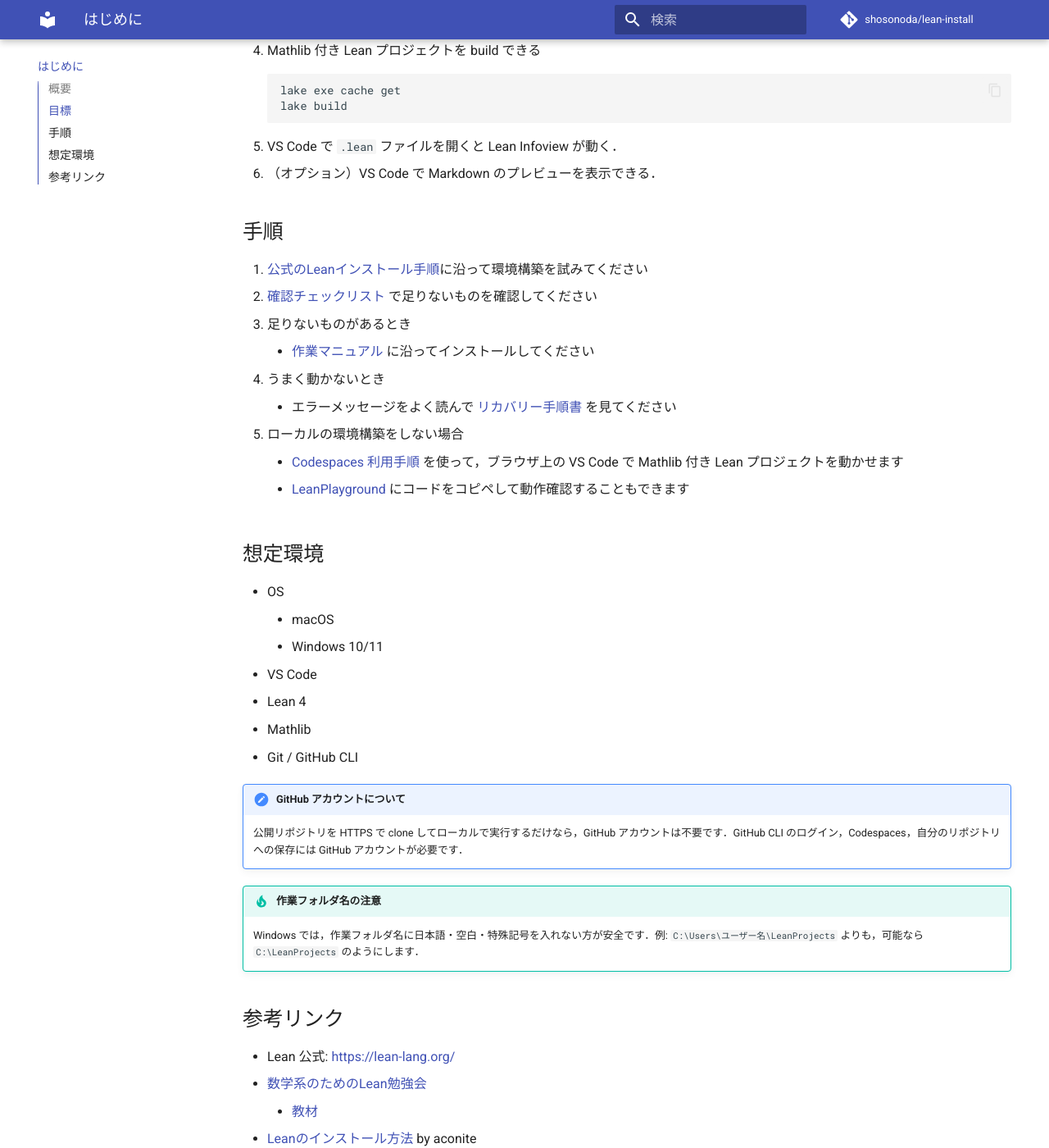
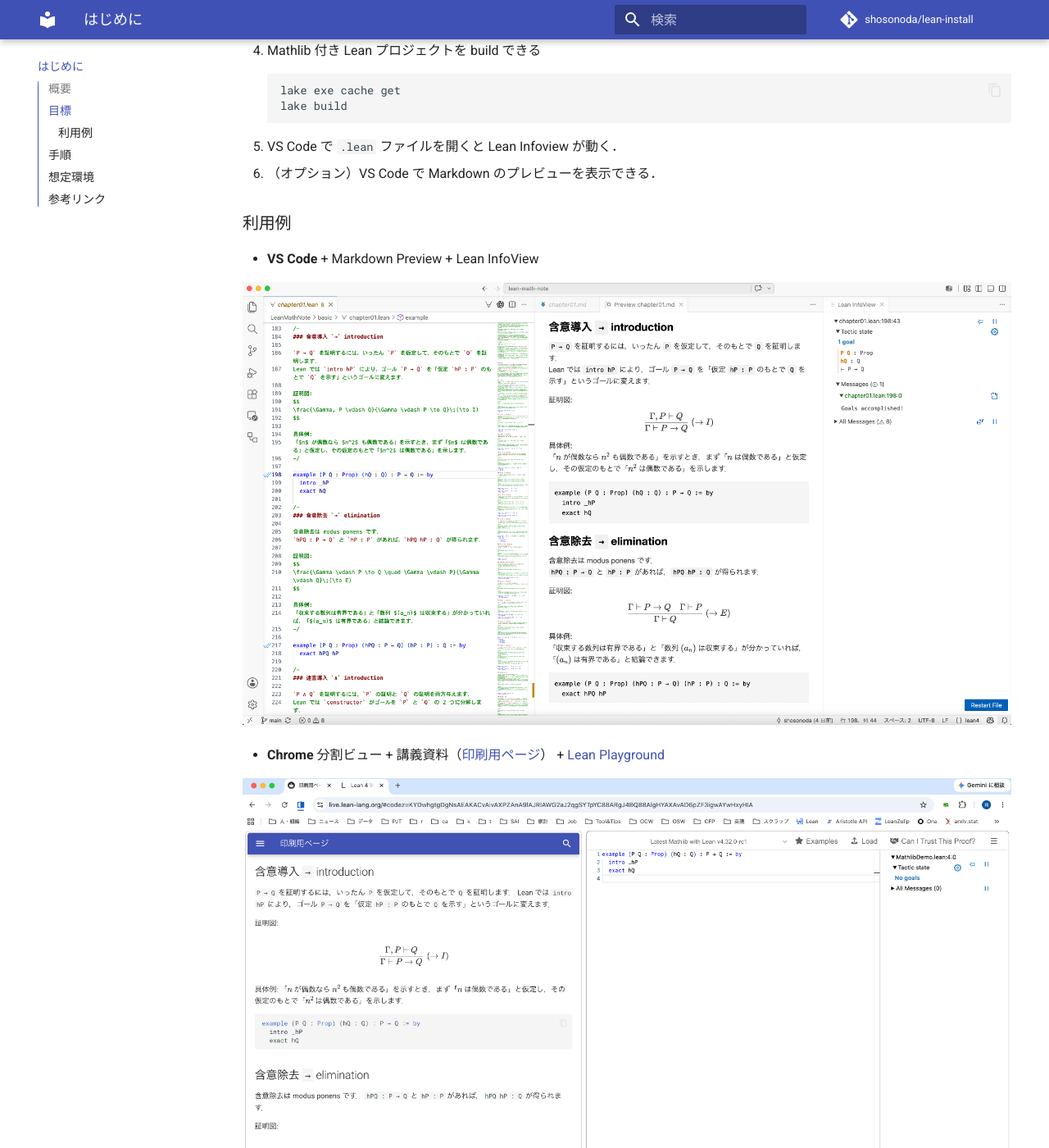
Before and after one commit to shosonoda/lean-install, an MkDocs documentation site: the page built from docs/index.md, in a window 1280 px wide and 1400 px high, scrolled down 1402 px. Shown: the whole window at 82% size. Built offline with MkDocs 1.6.1 and Material for MkDocs 9.7.7, drawn with Linux system fonts in a browser that asks for light colours; comment, search, counter and statistics services are not loaded.

Commit message:
Sync public docs from lean-install-dev (f60f271)

```diff
--- a/docs/index.md
+++ b/docs/index.md
@@ -52,6 +52,16 @@
 5. VS Code で `.lean` ファイルを開くと Lean Infoview が動く．
 6. （オプション）VS Code で Markdown のプレビューを表示できる．
 
+### 利用例
+- **VS Code** + Markdown Preview + Lean InfoView
+
+<img src="pics/vscode-infoview-md.png" alt="VS Code + Markdown Preview + Lean InfoView" style="width: 80vw; height: auto;">
+
+- **Chrome** 分割ビュー + 講義資料（[印刷用ページ](https://shosonoda.github.io/lean-math-note/print_page/)） + [Lean Playground](https://live.lean-lang.org/)
+
+<img src="pics/chrome-split.png" alt="Chrome 分割ビュー + 講義資料 + Lean Playground" style="width: 80vw; height: auto;">
+
+
 ## 手順
 
 1. [公式のLeanインストール手順](https://lean-lang.org/install/)に沿って環境構築を試みてください
```
Also changed, not shown: docs/checklist.md (+6 -1 lines).
